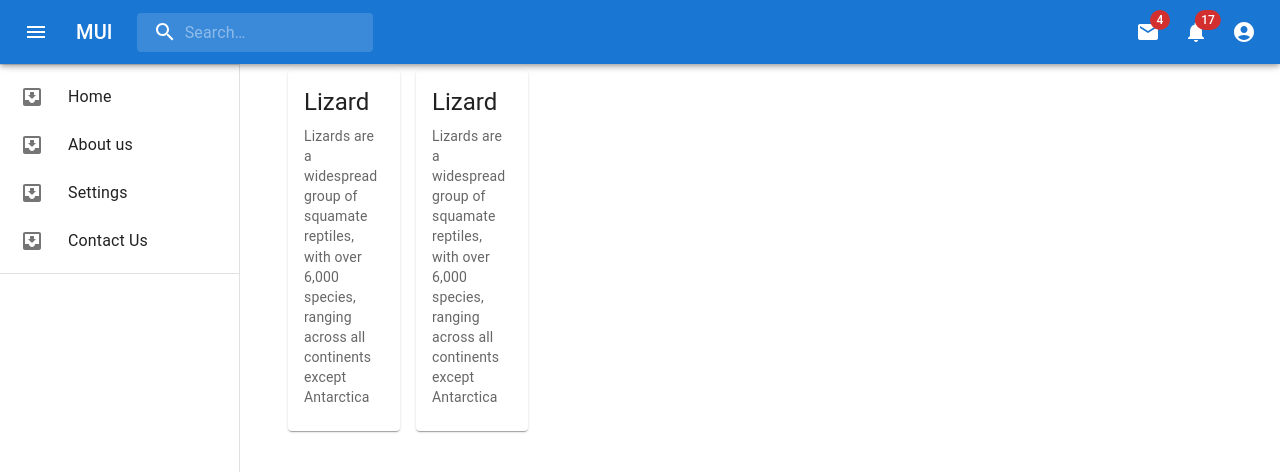
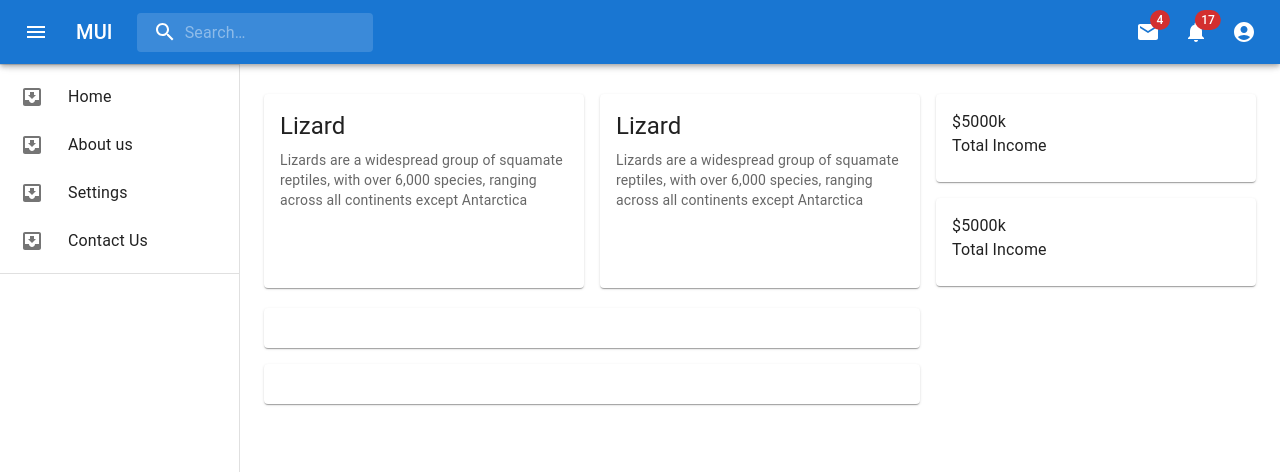
Before and after one commit to ravisingh2811/erp1-system, a React (Vite) app: page / in a window 1280 px wide. Shown: the top 472 px of the page. Built offline with nearby package versions, Linux system fonts and the light colour scheme.

Commit message:
done with upper grid

```diff
--- a/src/pages/Home.jsx
+++ b/src/pages/Home.jsx
@@ -7,7 +7,7 @@ import Grid from "@mui/material/Grid";
 import Card from "@mui/material/Card";
 import CardActions from "@mui/material/CardActions";
 import CardContent from "@mui/material/CardContent";
-import Stack from '@mui/material/Stack';
+import Stack from "@mui/material/Stack";
 
 function Home() {
   return (
@@ -16,41 +16,69 @@ function Home() {
       <Box height={70} />
       <Box sx={{ display: "flex" }}>
         <Sidebar />
-        <Box component="main" sx={{ flexGrow: 1, p: 3 }}></Box>
+        <Box component="main" sx={{ flexGrow: 1, p: 3 }}>
           <Grid container spacing={2}>
-          <Grid item xs={6}>
+            <Grid item xs={8}>
               <Stack spacing={2} direction="row">
-            <Card sx={{ maxWidth: 345 }}>
+                <Card sx={{ height: 194 }}>
                   <CardContent>
                     <Typography gutterBottom variant="h5" component="div">
                       Lizard
                     </Typography>
                     <Typography variant="body2" color="text.secondary">
-                  Lizards are a widespread group of squamate reptiles, with over
-                  6,000 species, ranging across all continents except Antarctica
+                      Lizards are a widespread group of squamate reptiles, with
+                      over 6,000 species, ranging across all continents except
+                      Antarctica
                     </Typography>
                   </CardContent>
                 </Card>
-            <Card sx={{ maxWidth: 345 }}>
+                <Card sx={{ height: 194 }}>
                   <CardContent>
                     <Typography gutterBottom variant="h5" component="div">
                       Lizard
                     </Typography>
                     <Typography variant="body2" color="text.secondary">
-                  Lizards are a widespread group of squamate reptiles, with over
-                  6,000 species, ranging across all continents except Antarctica
+                      Lizards are a widespread group of squamate reptiles, with
+                      over 6,000 species, ranging across all continents except
+                      Antarctica
                     </Typography>
                   </CardContent>
                 </Card>
               </Stack>
             </Grid>
-          <Grid item xs={6}></Grid>
+            <Grid item xs={4}>
+              <Stack spacing={2}>
+                <Card sx={{ maxWidth: 345 }}>
+                  <CardContent>
+                    <span>$5000k</span>
+                    <br />
+                    <span>Total Income</span>
+                  </CardContent>
+                </Card>
+                <Card sx={{ maxWidth: 345 }}>
+                  <CardContent>
+                    <span>$5000k</span>
+                    <br />
+                    <span>Total Income</span>
+                  </CardContent>
+                </Card>
+              </Stack>
+            </Grid>
           </Grid>
           <Box height={20} />
           <Grid container spacing={2}>
-          <Grid item xs={6} md={8}></Grid>
-          <Grid item xs={6} md={4}></Grid>
+            <Grid item xs={8}>
+              <Card sx={{}}>
+                <CardContent></CardContent>
+              </Card>
             </Grid>
+            <Grid item xs={8}>
+              <Card sx={{}}>
+                <CardContent></CardContent>
+              </Card>
+            </Grid>
+          </Grid>
+        </Box>
       </Box>
     </>
   );
```
Lines whose indentation alone changed are shown as unchanged.
